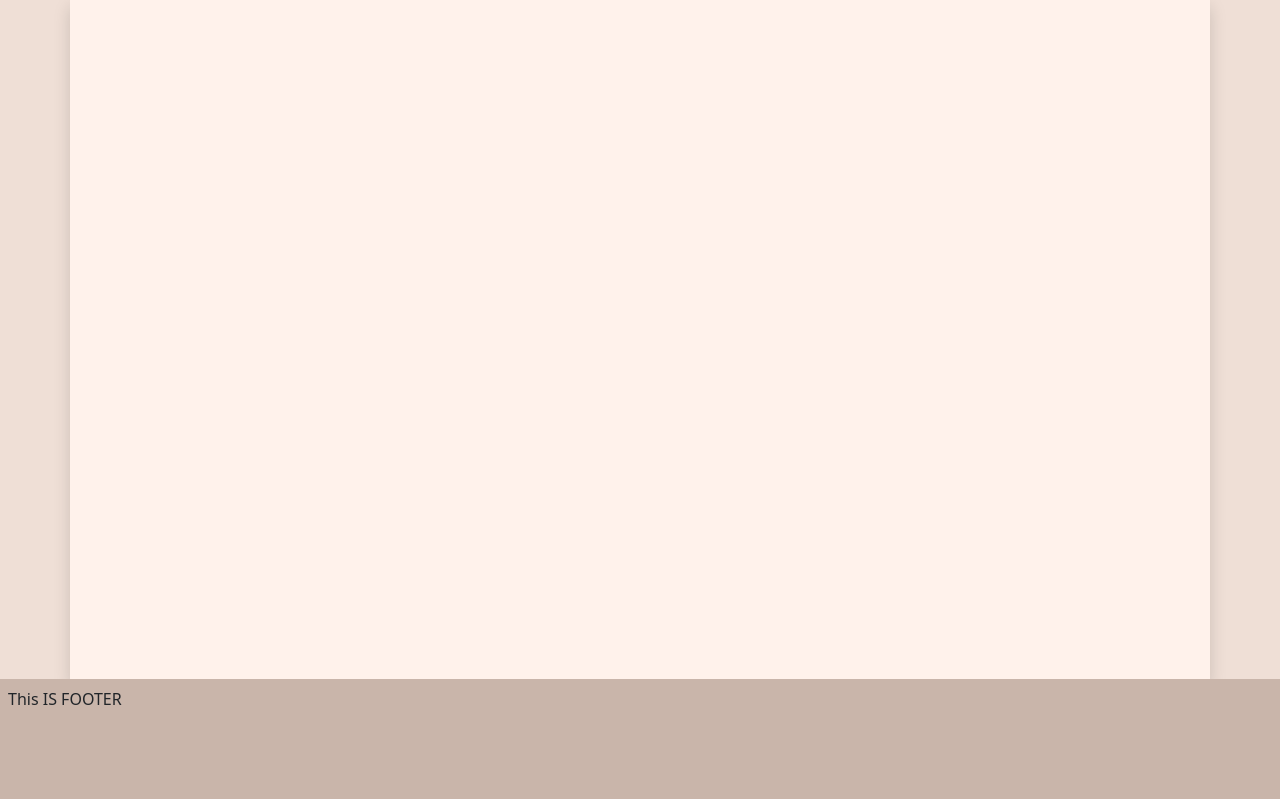
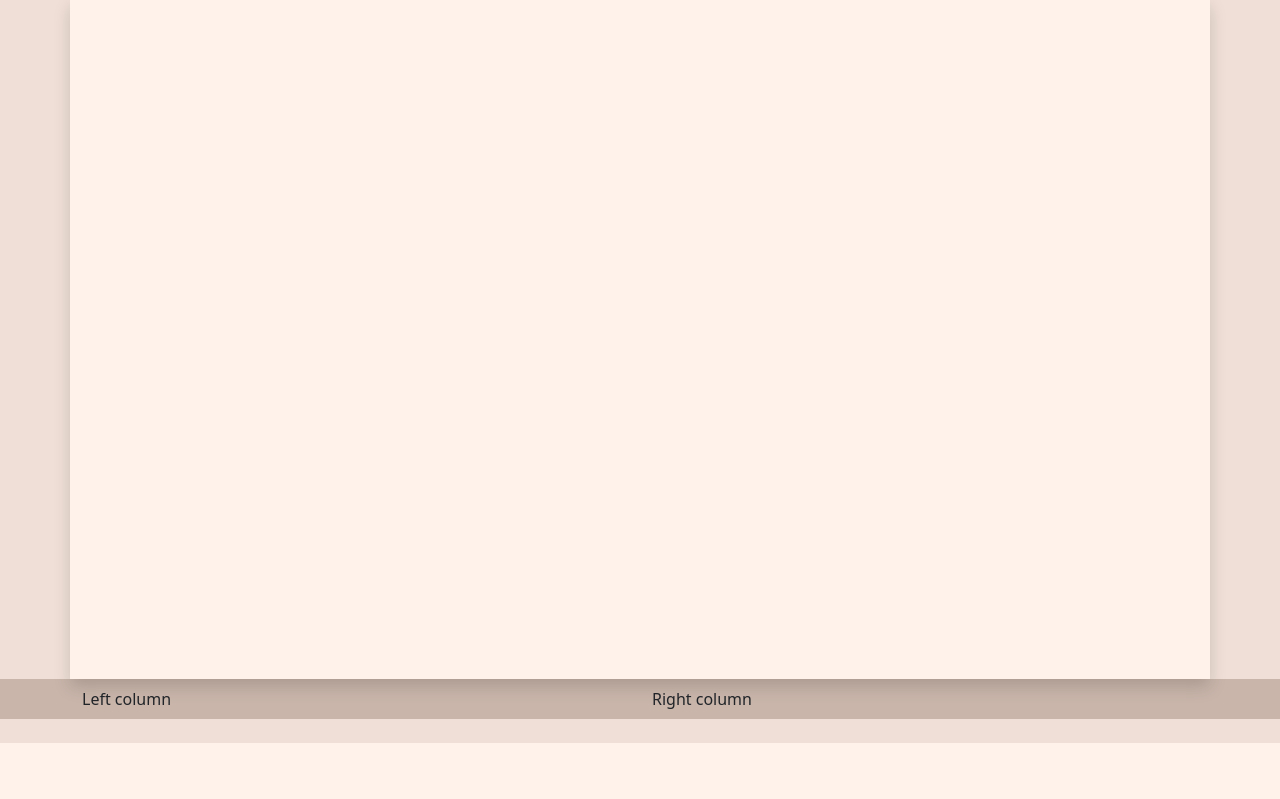
Before and after one commit to kalKun24/idoHack, a Django app: page /exercises/ in a window 1280 px wide. Shown: the part 57-856 px from the top of the page. After the commit the page ends 800 px from the top, so only its background shows below. Run offline with Django 4.2, Linux system fonts and the light colour scheme; the visitor is signed in with stand-in values (Sample User, id 1); data that the repository does not hold is empty; parts of the project's set-up code (start-up, migrations or seed data) failed here and were passed over.

Commit message:
fix: :bug: #ブラウザサイズ変更時にデザインが崩れるバグの修正

```diff
--- a/templates/base.html
+++ b/templates/base.html
@@ -1,34 +1,29 @@
 <!doctype html>
 <html lang="en" style="height: 100%;">
+
 <head>
   <!-- Required meta tags -->
   <meta charset="utf-8">
   <meta name="viewport" content="width=device-width, initial-scale=1">
 
   <!-- Bootstrap CSS -->
-    <link href="https://cdn.jsdelivr.net/npm/bootstrap@5.3.0/dist/css/bootstrap.min.css" rel="stylesheet" integrity="sha384-9ndCyUaIbzAi2FUVXJi0CjmCapSmO7SnpJef0486qhLnuZ2cdeRhO02iuK6FUUVM" crossorigin="anonymous">
+  <link href="https://cdn.jsdelivr.net/npm/bootstrap@5.3.0/dist/css/bootstrap.min.css" rel="stylesheet"
+    integrity="sha384-9ndCyUaIbzAi2FUVXJi0CjmCapSmO7SnpJef0486qhLnuZ2cdeRhO02iuK6FUUVM" crossorigin="anonymous">
 
   <title>{% block title %}{% endblock title %} idoHack</title>
 </head>
 
 <body style="background-color: #efdfd6; height: 100%;">
-    <script src="https://cdn.jsdelivr.net/npm/bootstrap@5.3.0/dist/js/bootstrap.bundle.min.js" integrity="sha384-geWF76RCwLtnZ8qwWowPQNguL3RmwHVBC9FhGdlKrxdiJJigb/j/68SIy3Te4Bkz" crossorigin="anonymous"></script>
+  <script src="https://cdn.jsdelivr.net/npm/bootstrap@5.3.0/dist/js/bootstrap.bundle.min.js"
+    integrity="sha384-geWF76RCwLtnZ8qwWowPQNguL3RmwHVBC9FhGdlKrxdiJJigb/j/68SIy3Te4Bkz" crossorigin="anonymous"></script>
 
   <svg xmlns="http://www.w3.org/2000/svg" style="display: none;">
-      <symbol id="check-circle-fill" viewBox="0 0 16 16">
-        <path d="M16 8A8 8 0 1 1 0 8a8 8 0 0 1 16 0zm-3.97-3.03a.75.75 0 0 0-1.08.022L7.477 9.417 5.384 7.323a.75.75 0 0 0-1.06 1.06L6.97 11.03a.75.75 0 0 0 1.079-.02l3.992-4.99a.75.75 0 0 0-.01-1.05z"/>
-      </symbol>
-      <symbol id="info-fill" viewBox="0 0 16 16">
-        <path d="M8 16A8 8 0 1 0 8 0a8 8 0 0 0 0 16zm.93-9.412-1 4.705c-.07.34.029.533.304.533.194 0 .487-.07.686-.246l-.088.416c-.287.346-.92.598-1.465.598-.703 0-1.002-.422-.808-1.319l.738-3.468c.064-.293.006-.399-.287-.47l-.451-.081.082-.381 2.29-.287zM8 5.5a1 1 0 1 1 0-2 1 1 0 0 1 0 2z"/>
-      </symbol>
-      <symbol id="exclamation-triangle-fill" viewBox="0 0 16 16">
-        <path d="M8.982 1.566a1.13 1.13 0 0 0-1.96 0L.165 13.233c-.457.778.091 1.767.98 1.767h13.713c.889 0 1.438-.99.98-1.767L8.982 1.566zM8 5c.535 0 .954.462.9.995l-.35 3.507a.552.552 0 0 1-1.1 0L7.1 5.995A.905.905 0 0 1 8 5zm.002 6a1 1 0 1 1 0 2 1 1 0 0 1 0-2z"/>
-      </symbol>
+    <!-- Symbols... -->
   </svg>
-
 
   <nav class="navbar navbar-expand-lg navbar-dark bg-dark sticky-top">
     <div class="container">
+      <!-- Navbar content... -->
       <a class="navbar-brand " href="{%url 'index'%}">idoHack</a>
         <button class="navbar-toggler" type="button" data-toggle="collapse" data-target="#navbarNavDropdown" aria-controls="navbarNavDropdown" aria-expanded="false" aria-label="Toggle navigation">
           <span class="navbar-toggler-icon"></span>
@@ -73,12 +68,24 @@
     </div>
   </nav>
 
-    <div class="container shadow p-3" style="background-color: #fff2eb; height: 85%;">
+  <div class="container shadow p-3" style="background-color: #fff2eb; min-height: 85%; position: relative;">
     {% block content %}{% endblock content%}
   </div>
 
-    <div class="p-2" style="margin-top:3; background-color: #c9b5aa;  height: 15%;">
-      This IS FOOTER
+  <div class="p-2" style="margin-top: 3; margin-bottom: 10%; background-color: #c9b5aa; width: 100%;">
+    <div class="container">
+      <div class="row">
+        <div class="col-md-6">
+          <!-- Left column content -->
+          Left column
+        </div>
+        <div class="col-md-6">
+          <!-- Right column content -->
+          Right column
+        </div>
+      </div>
+    </div>
   </div>
 </body>
+
 </html>
```
Lines whose indentation alone changed are shown as unchanged.
